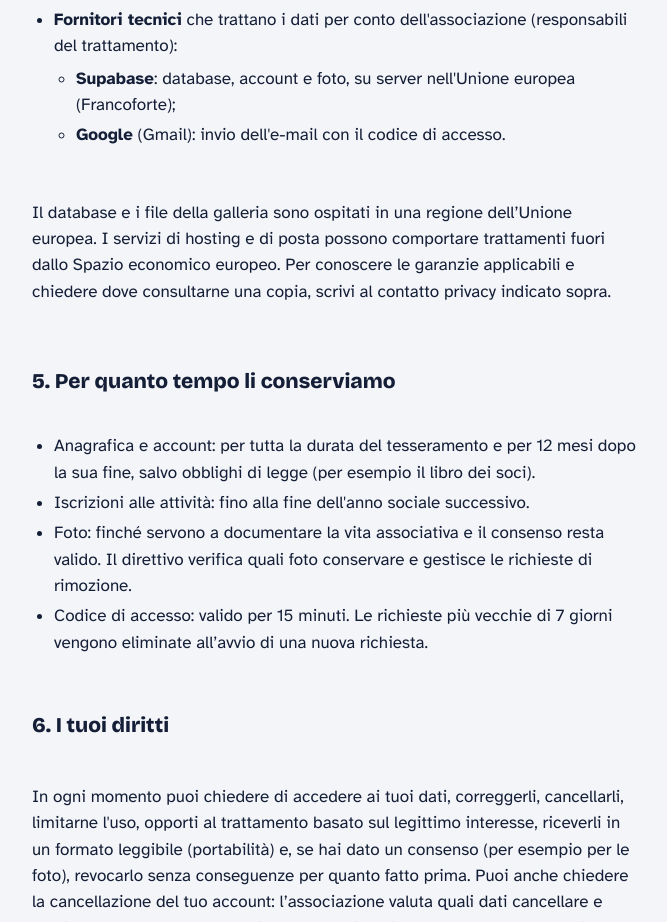
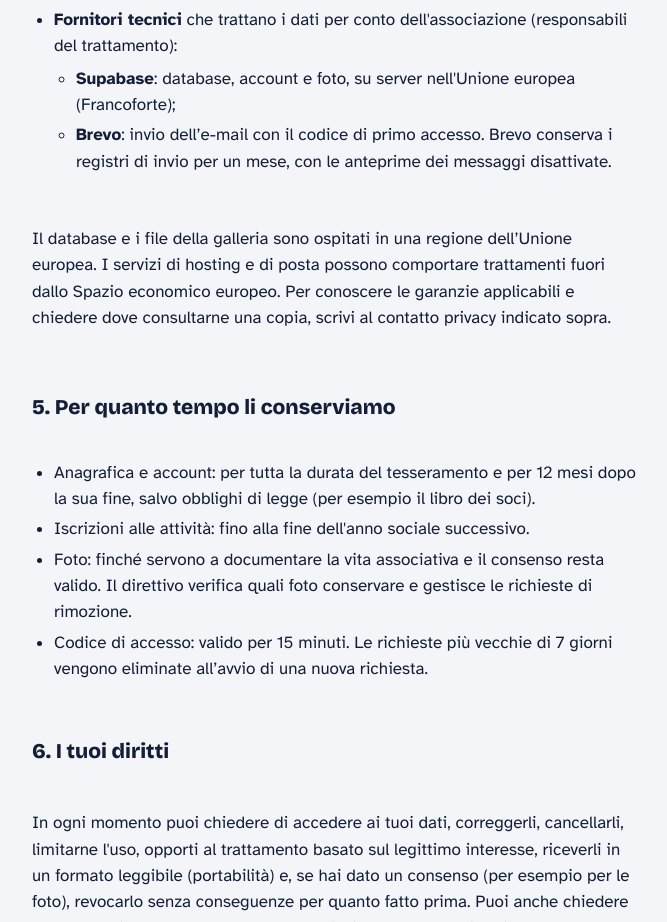
Before and after one commit to ausergratteri/app, a plain HTML site: page privacy.html in a window 1280 px wide. Shown: the part 2681-3603 px from the top of the page, without its empty margins (304-971 px from the left). Drawn offline with Linux system fonts and the light colour scheme.

Commit message:
Indica Brevo come fornitore dei codici di primo accesso

```diff
--- a/privacy.html
+++ b/privacy.html
@@ -66,7 +66,7 @@
   <li><b>Fornitori tecnici</b> che trattano i dati per conto dell'associazione (responsabili del trattamento):
     <ul>
       <li><b>Supabase</b>: database, account e foto, su server nell'Unione europea (Francoforte);</li>
-      <li><b>Google</b> (Gmail): invio dell'e-mail con il codice di accesso.</li>
+      <li><b>Brevo</b>: invio dell’e-mail con il codice di primo accesso. Brevo conserva i registri di invio per un mese, con le anteprime dei messaggi disattivate.</li>
     </ul>
   </li>
 </ul>
```
